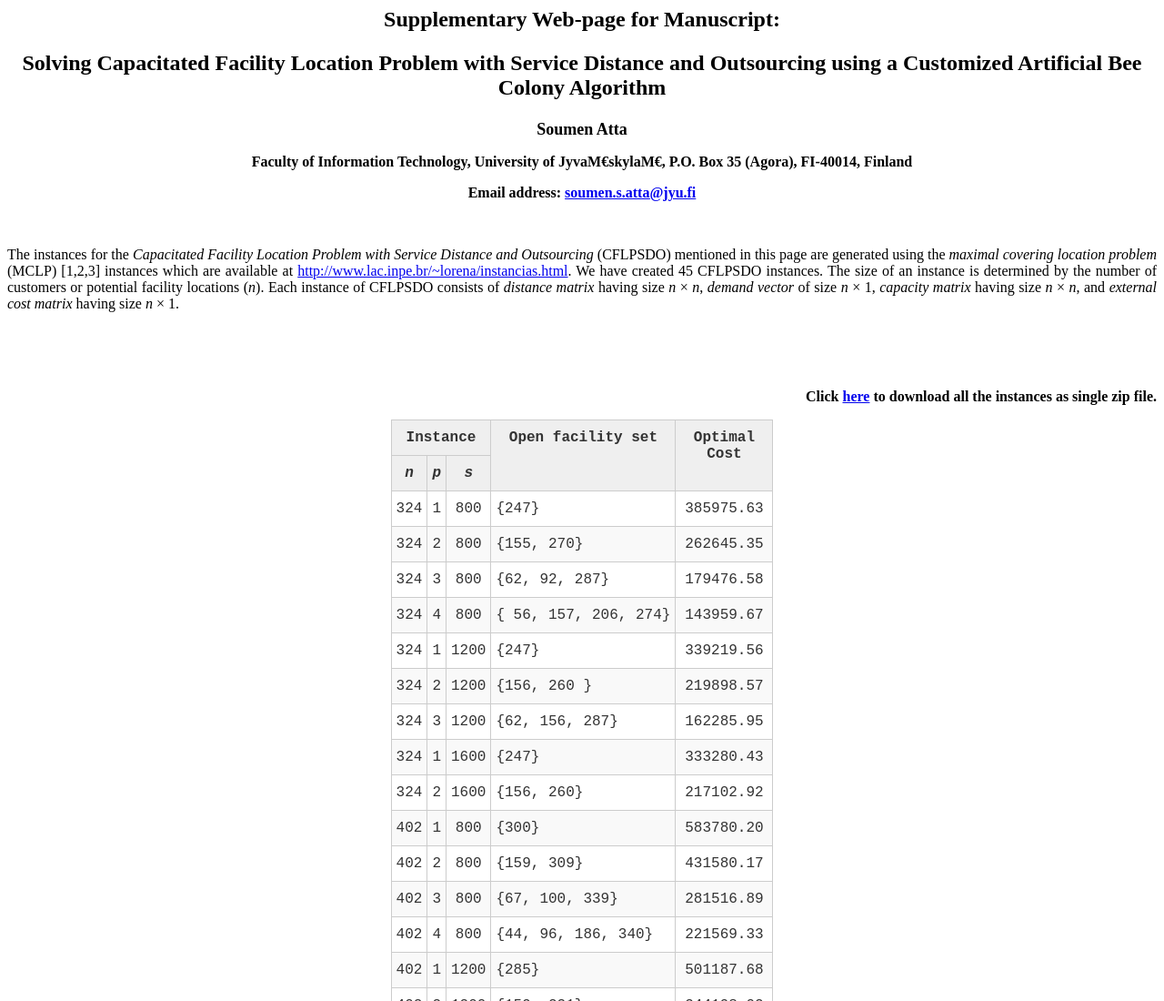
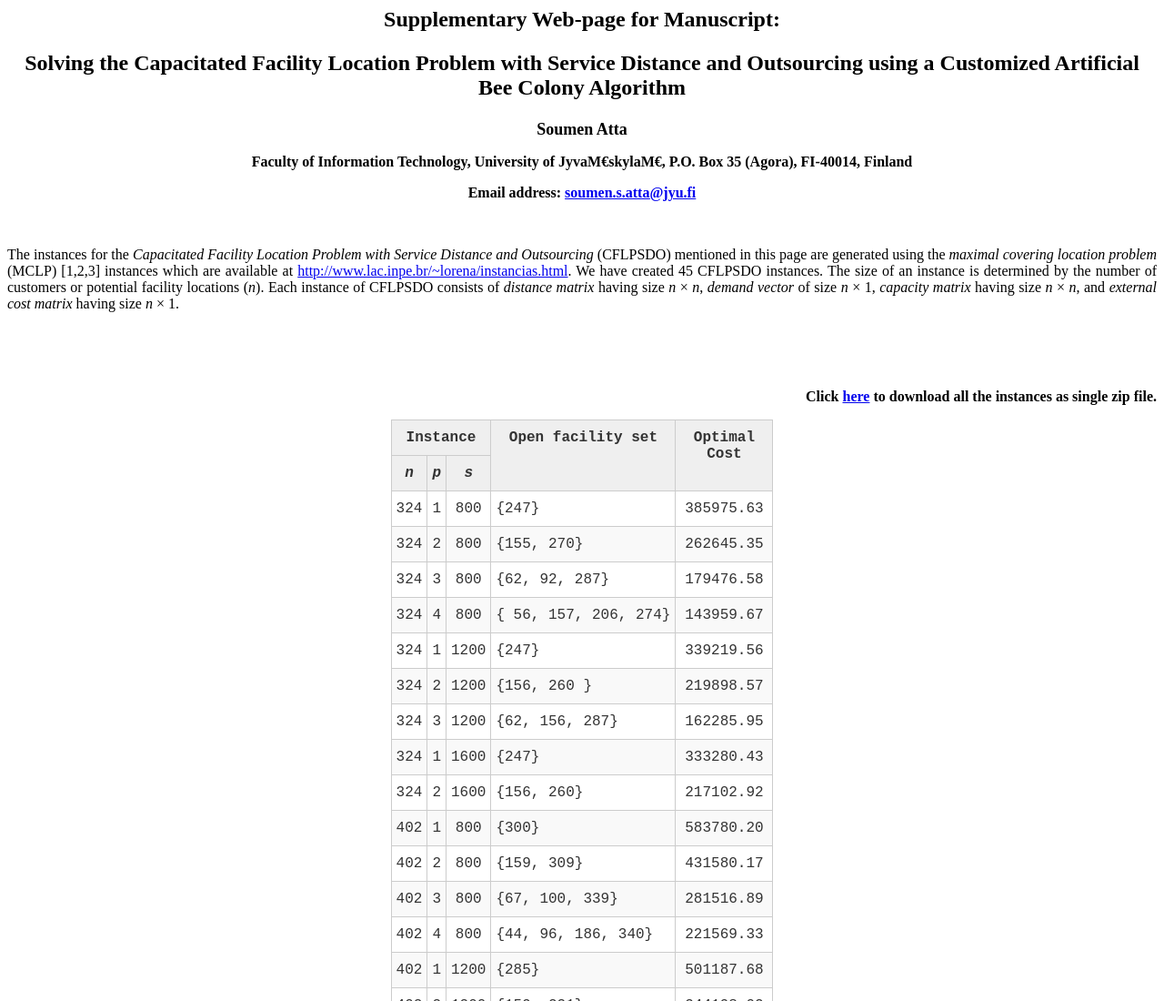
Before and after one commit to SoumenAtta/cflpsdo, a plain HTML site: page index.html in a window 1280 px wide. Shown: the top 1100 px of the page at 91% size. Drawn offline with Linux system fonts and the light colour scheme.

Commit message:
Update index.html

```diff
--- a/index.html
+++ b/index.html
@@ -10,7 +10,7 @@
 </head>
 
 <h1 style="text-align: center" align="center"><font size="5">Supplementary Web-page for Manuscript:</font></h1>
-<h1 style="text-align: center" align="center"><font size="5">Solving Capacitated Facility Location Problem with Service Distance and Outsourcing using a
+<h1 style="text-align: center" align="center"><font size="5">Solving the Capacitated Facility Location Problem with Service Distance and Outsourcing using a
 Customized Artificial Bee Colony Algorithm</font></h1>
 <p class="MsoNormal" align="center"><b><span lang="FI"><font size="4">
 Soumen Atta
```
